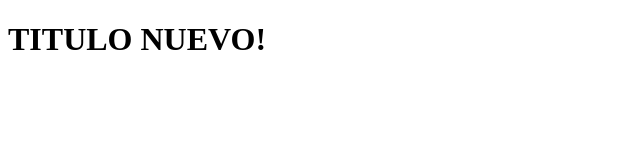
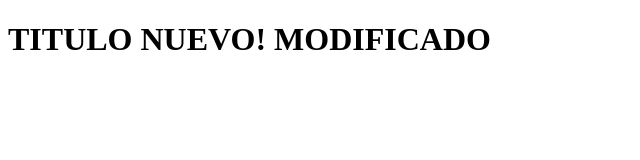
Before and after one commit to Johnny2918/hello-wordl-git, a plain HTML site: page index.html in a window 1280 px wide. Shown: the whole page, without its empty margins (0-640 px from the left). Drawn offline with Linux system fonts and the light colour scheme.

Commit message:
se modifico index nuevamente

```diff
--- a/index.html
+++ b/index.html
@@ -7,6 +7,6 @@
     <title>DEMO GIT</title>
 </head>
 <body>
-    <h1>TITULO NUEVO!</h1>
+    <h1>TITULO NUEVO! MODIFICADO</h1>
 </body>
 </html>
```
